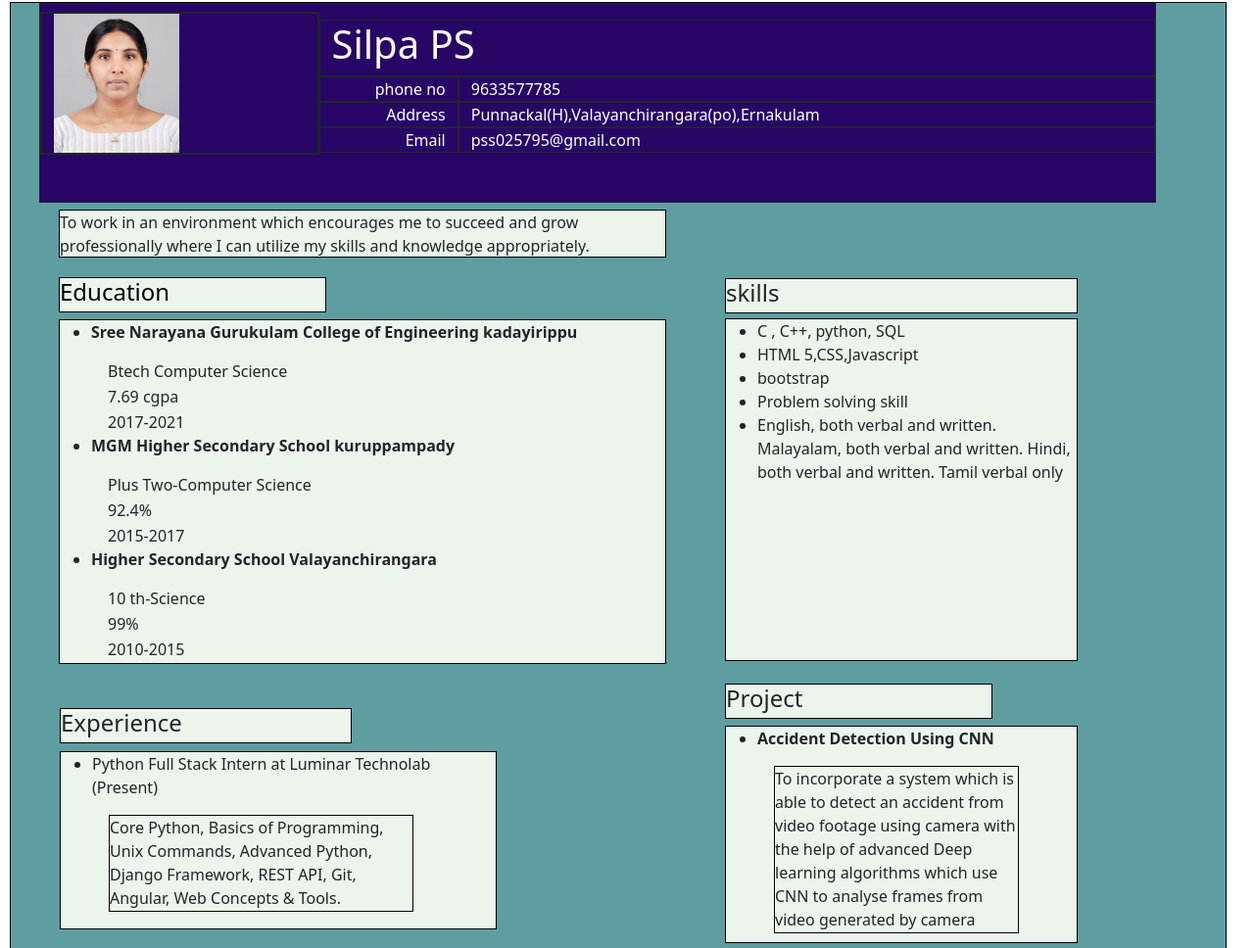
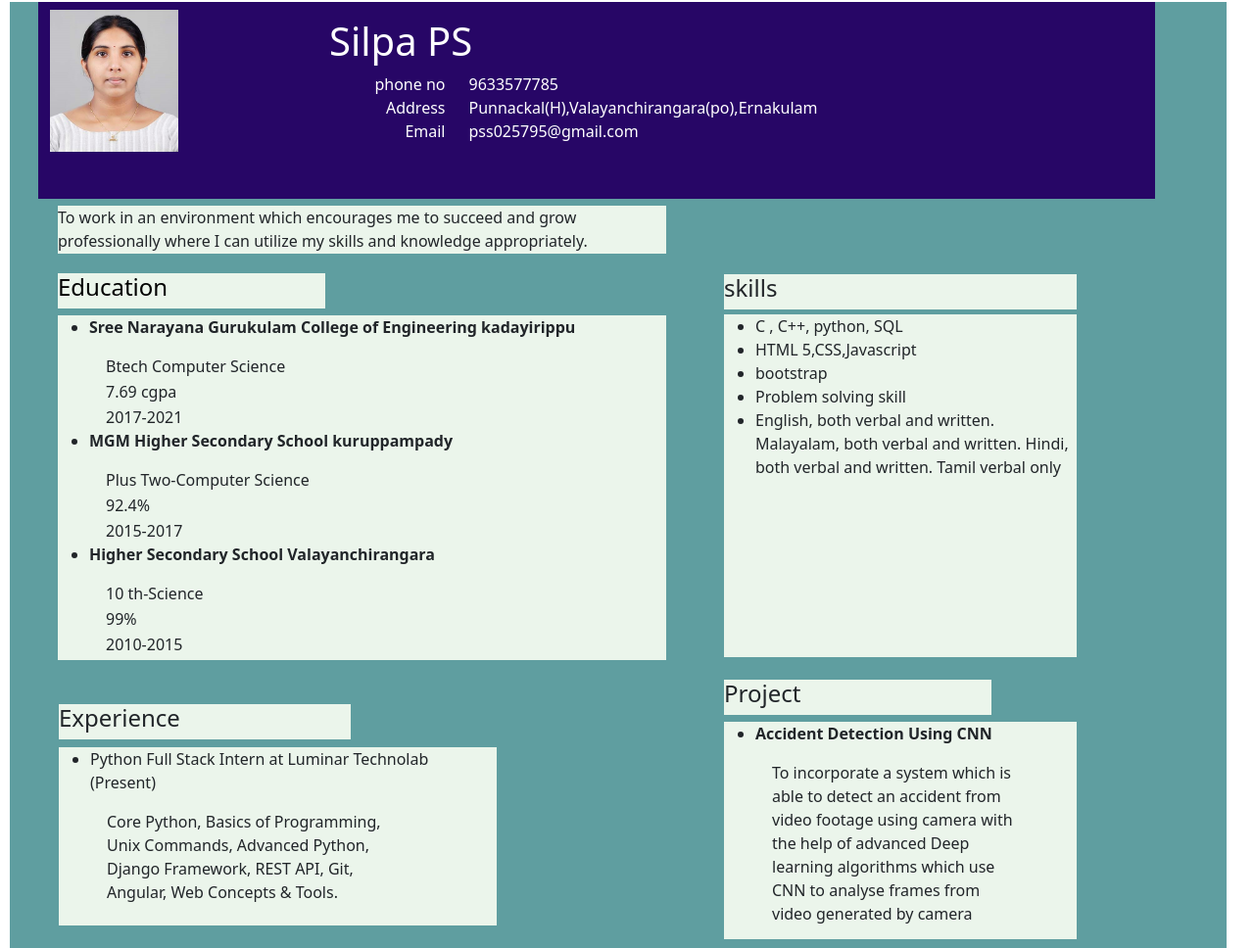
Before and after one commit to silpaps/resume_work, a plain HTML site: page index.html in a window 1280 px wide. Shown: the whole page at 98% size. Drawn offline with nearby package versions, Linux system fonts and the light colour scheme.

Commit message:
modified

```diff
--- a/index.html
+++ b/index.html
@@ -20,26 +20,26 @@
 
     <div class="main  " >
         <div class="container">
-            <div class="row  details border border-1 border-dark h-25" style="background-color: rgb(39, 6, 102);">
-                <div class="col-3 mt-2  mb-5 border border-2 border-dark  h-50  "><img
+            <div class="row  details  h-25" style="background-color: rgb(39, 6, 102);">
+                <div class="col-3 mt-2  mb-5   h-50  "><img
                         src="./images/Shilpa New 1 (2).jpg" alt="" class="w-50 h-50"></div>
                 <div class="col-9 mt-lg-3 details mt-0">
-                    <div class="row  border border-1 border-dark text-white ">
+                    <div class="row   text-white ">
                         <h1>Silpa PS</h1>
                     </div>
                     <div class="row">
-                        <div class="col-2  border border-1 border-dark text-white text-end">phone no</div>
-                        <div class="col-10  border border-1 border-dark text-white"> 9633577785</div>
+                        <div class="col-2   text-white text-end">phone no</div>
+                        <div class="col-10   text-white"> 9633577785</div>
                     </div>
                     <div class="row">
-                        <div class="col-2  border border-1 border-dark text-white text-end">Address</div>
-                        <div class="col-10  border border-1 border-dark text-white">
+                        <div class="col-2   text-white text-end">Address</div>
+                        <div class="col-10   text-white">
                             Punnackal(H),Valayanchirangara(po),Ernakulam</div>
 
                     </div>
                     <div class="row">
-                        <div class="col-2 border border-1 border-dark text-white text-end">Email</div>
-                        <div class="col-10 border border-1 border-dark text-white">pss025795@gmail.com</div>
+                        <div class="col-2  text-white text-end">Email</div>
+                        <div class="col-10  text-white">pss025795@gmail.com</div>
                     </div>
 
                 </div>
--- a/style.css
+++ b/style.css
@@ -4,7 +4,7 @@
 .main{
     width: 1242px;
     height: 967px;
-    border: 1px solid black;
+    /* border: 1px solid black; */
     background-color: cadetblue;
     position: absolute;
     left: 10px;
@@ -15,7 +15,7 @@
 .obj{
     width: 50%;
     height:49px;
-    border: 1px solid black;
+    /* border: 1px solid black; */
     margin-top: 7px;
     margin-left: 49px;
     background-color: rgb(235, 245, 235);
@@ -23,7 +23,7 @@
 .eduhead {
     width: 22%;
     height:36px;
-    border: 1px solid black;
+    /* border: 1px solid black; */
     margin-top: 20px;
     margin-left: 49px;
     background-color: rgb(235, 245, 235);
@@ -34,7 +34,7 @@
 .edubody{
     width: 50%;
     height:352px;
-    border: 1px solid black;
+    /* border: 1px solid black; */
     background-color: rgb(235, 245, 235);
     margin-top: 7px;
     margin-left: 49px;
@@ -49,7 +49,7 @@
 .projhead{
     width: 22%;
     height:36px;
-    border: 1px solid black;
+    /* border: 1px solid black; */
     margin-top: 20px;
     margin-left: 729px;
     background-color: rgb(235, 245, 235);
@@ -57,7 +57,7 @@
 .projbody{
     width: 29%;
     height:222px;
-    border: 1px solid black;
+    /* border: 1px solid black; */
     margin-top: 7px;
     margin-left: 729px;
     background-color: rgb(235, 245, 235);
@@ -65,7 +65,7 @@
 .projbody div{
     width: 70%;
     height: 171px;
-    border: 1px solid black;
+    /* border: 1px solid black; */
     margin-top: 2px;
     margin-left: 49px;
 
@@ -73,7 +73,7 @@
 .skilhead{
     width: 29%;
     height: 36px;
-    border: 1px solid black;
+    /* border: 1px solid black; */
     position: relative;
     left: 729px;
     top: -679px;
@@ -83,7 +83,7 @@
 .skilbody{
     width: 29%;
     height:350px;
-    border: 1px solid black;
+    /* border: 1px solid black; */
     position: relative;
     left: 729px;
     top: -674px;
@@ -93,7 +93,7 @@
 .Ehead{
     width: 24%;
     height:36px;
-    border: 1px solid black;
+    /* border: 1px solid black; */
     position:relative ;
     left: 50px;
     top: -626px;
@@ -103,7 +103,7 @@
 .Ebody{
     width: 36%;
     height:182px;
-    border: 1px solid black;
+    /* border: 1px solid black; */
     position: relative;
     left: 50px;
     top:-618px;
@@ -112,7 +112,7 @@
 .Ebody div{
     width: 70%;
     height: 99px;
-    border: 1px solid black;
+    /* border: 1px solid black; */
     margin-top: 2px;
     margin-left: 49px;
 }
```
